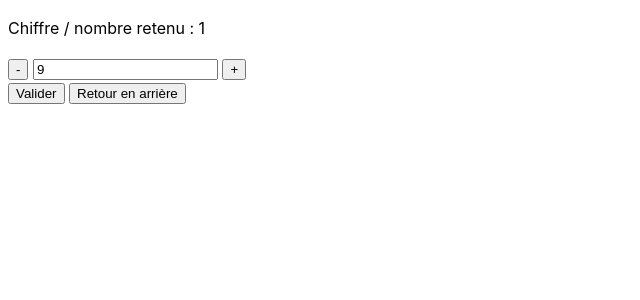
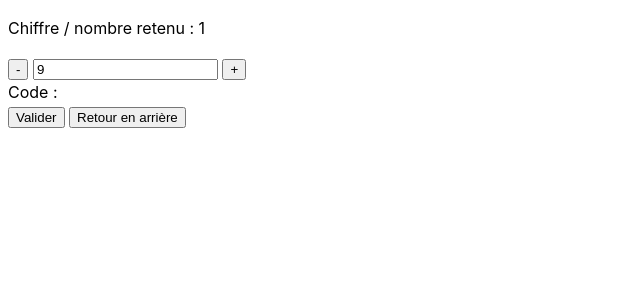
Before and after one commit to TP-Svelte/TP_Svelte_components, a Svelte app: page / in a window 1280 px wide. Both pictures are taken after a click on the button "Valider". Shown: the top 300 px of the page, without its empty margins (0-640 px from the left). Built offline with nearby package versions, Linux system fonts and the light colour scheme.

Commit message:
Update InputNumber.svelte

```diff
--- a/src/InputNumber.svelte
+++ b/src/InputNumber.svelte
@@ -112,6 +112,9 @@
         {/each}
         </div>
 
+        <div>
+            Code :
+        </div>
         <button on:click={ validateCode }>
             Valider
         </button>
```
